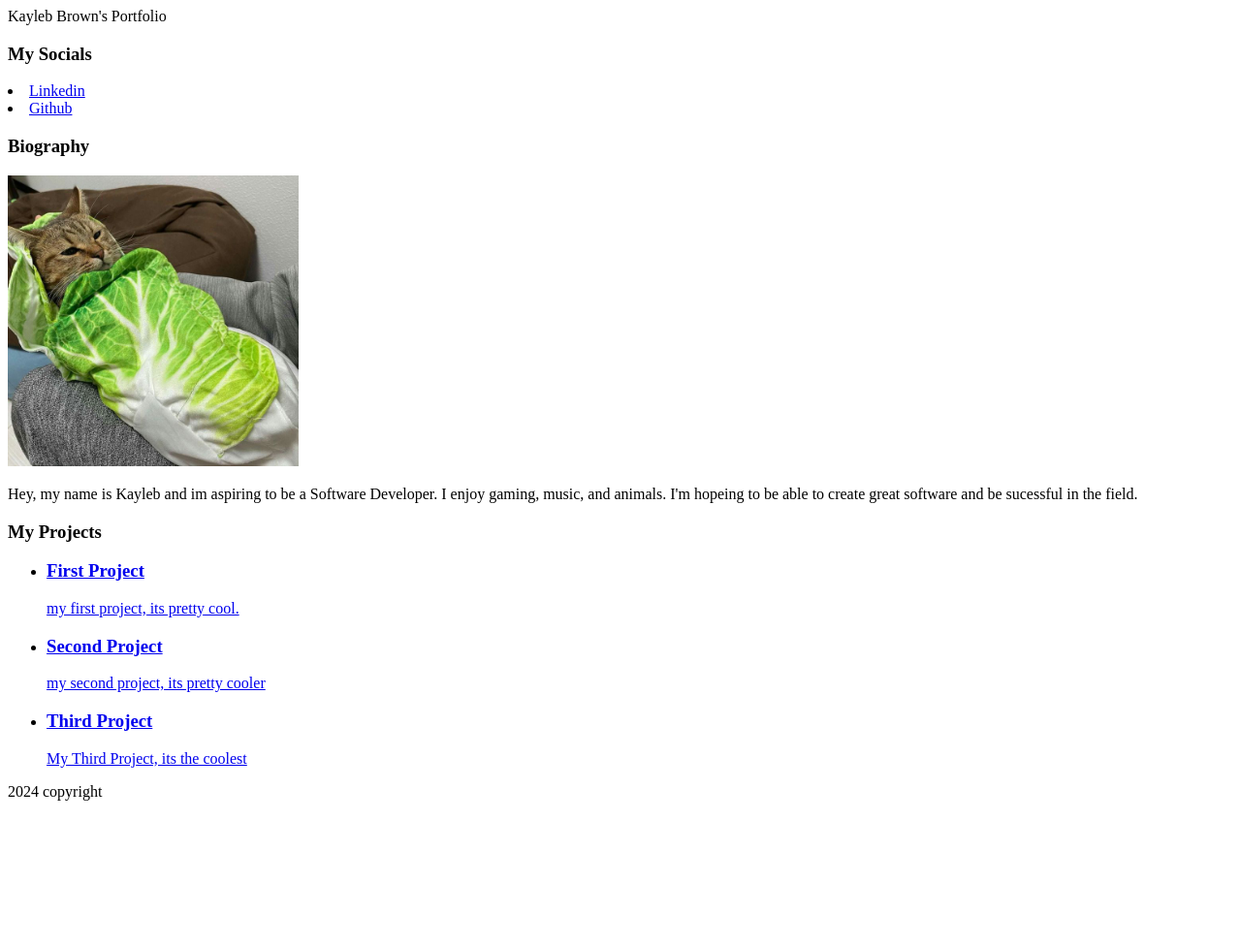
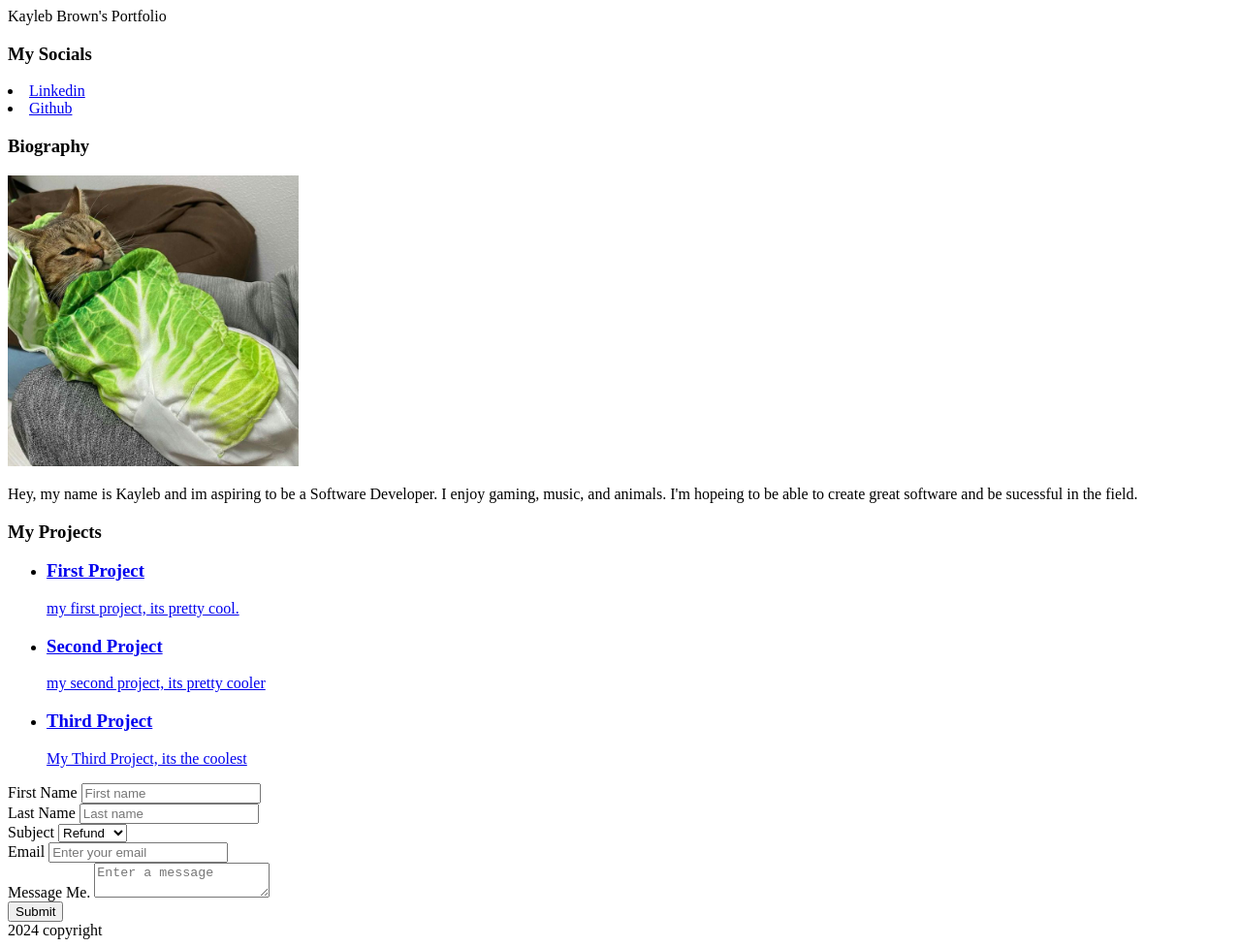
Before and after one commit to Stray-KB/Personal-Portfolio, a plain HTML site: page index.html in a window 1280 px wide. Shown: the whole page at 97% size. Before the commit the page ends 834 px from the top, so only its background shows below. Drawn offline with Linux system fonts and the light colour scheme.

Commit message:
Update index.html

```diff
--- a/index.html
+++ b/index.html
@@ -36,6 +36,42 @@
             <h3>My Projects</h3>
         </section>
 
+        <section id="contact">
+            <form method="POST" class="contact-form">
+                <div class="input-row">
+                    <div class="input-group">
+                        <label for="first-name">First Name</label>
+                        <input id="first-name" type="text" placeholder="First name" required/>
+                    </div>
+                    <div class="input-group">
+                        <label for="last-name">Last Name</label>
+                        <input id="last-name" type="text" placeholder="Last name" required/>
+                    </div>
+                </div>
+
+                <div class="input-row">
+                    <div class="input-group">
+                       <label for="subject">Subject</label>
+                       <select id="subject">
+                            <option value="general" selected>General</option>
+                            <option value="delivery" selected>Delivery</option>
+                            <option value="refund" selected>Refund</option>
+                       </select>
+                    </div>
+                    <div class="input-group">
+                        <label for="email">Email</label>
+                        <input id="email" type="text" placeholder="Enter your email" required>
+                    </div>
+                </div>
+
+                <div class="input-group">
+                    <label for="message">Message Me.</label>
+                    <textarea id="message" name="message" placeholder="Enter a message" required></textarea>
+                </div>
+
+                <button>Submit</button>
+            </form>
+        </section>
     </main>
     <footer>2024 copyright</footer>
 </body>
```
